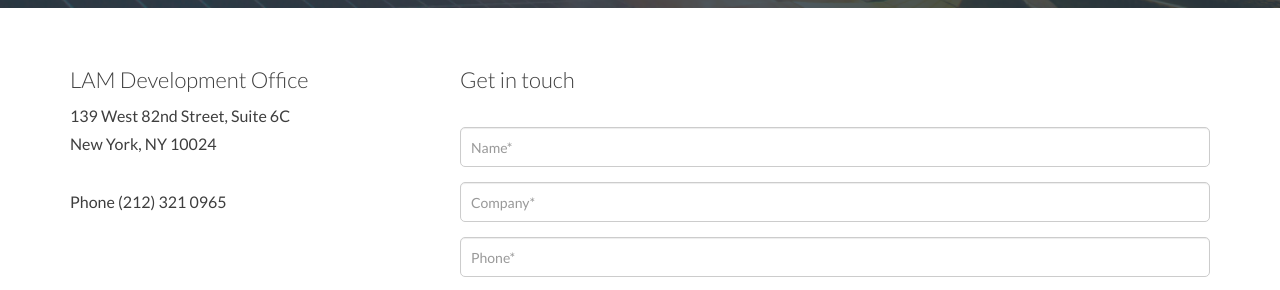
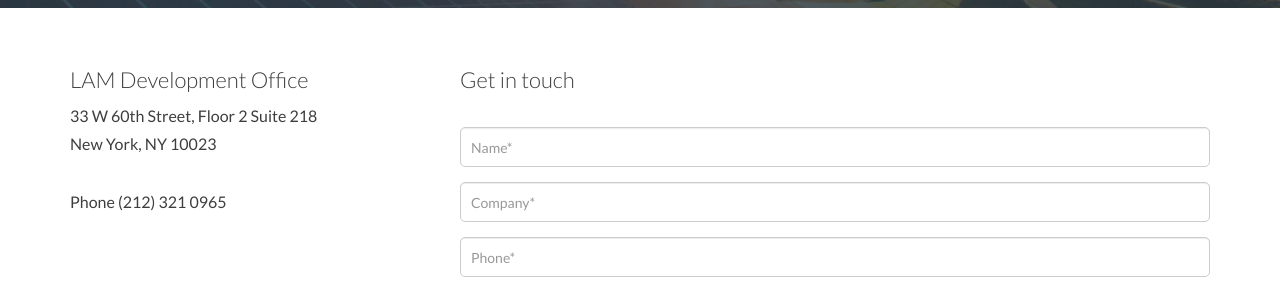
Before and after one commit to tstrand/lamdevelopment, a Jekyll site: the page built from contact.markdown, in a window 1280 px wide and 1123 px high. Shown: the part 292-582 px from the top of the window. Built offline with Jekyll 4.4.1, drawn with Linux system fonts in a browser that asks for light colours; nearby versions of some CDN libraries.

Commit message:
Updated Contact

```diff
--- a/contact.markdown
+++ b/contact.markdown
@@ -5,7 +5,7 @@ permalink: "/contact"
 position: 0
 header-text: Contact Us
 subheader-text: We'd love to hear from you
-address: 139 West 82nd Street, Suite 6C<br/>New York, NY 10024
+address: 33 W 60th Street, Floor 2 Suite 218<br/>New York, NY 10023
 phone: Phone (212) 321 0965
 form-recipient-email: support@lamdevelopment.com
 layout: contact
```
